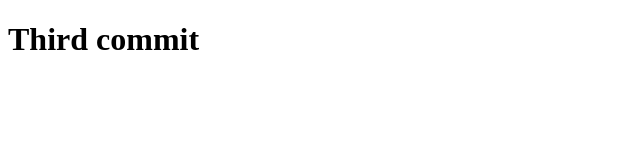
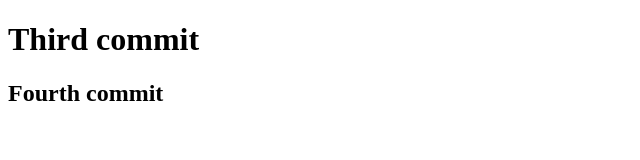
Before and after one commit to SergeySpiridonov/git_start, a plain HTML site: page index.html in a window 1280 px wide. Shown: the whole page, without its empty margins (0-640 px from the left). Drawn offline with Linux system fonts and the light colour scheme.

Commit message:
Forth commit

```diff
--- a/index.html
+++ b/index.html
@@ -6,5 +6,6 @@
 </head>
 <body>
 	<h1>Third commit</h1>
+	<h2>Fourth commit</h2>
 </body>
 </html>
```
